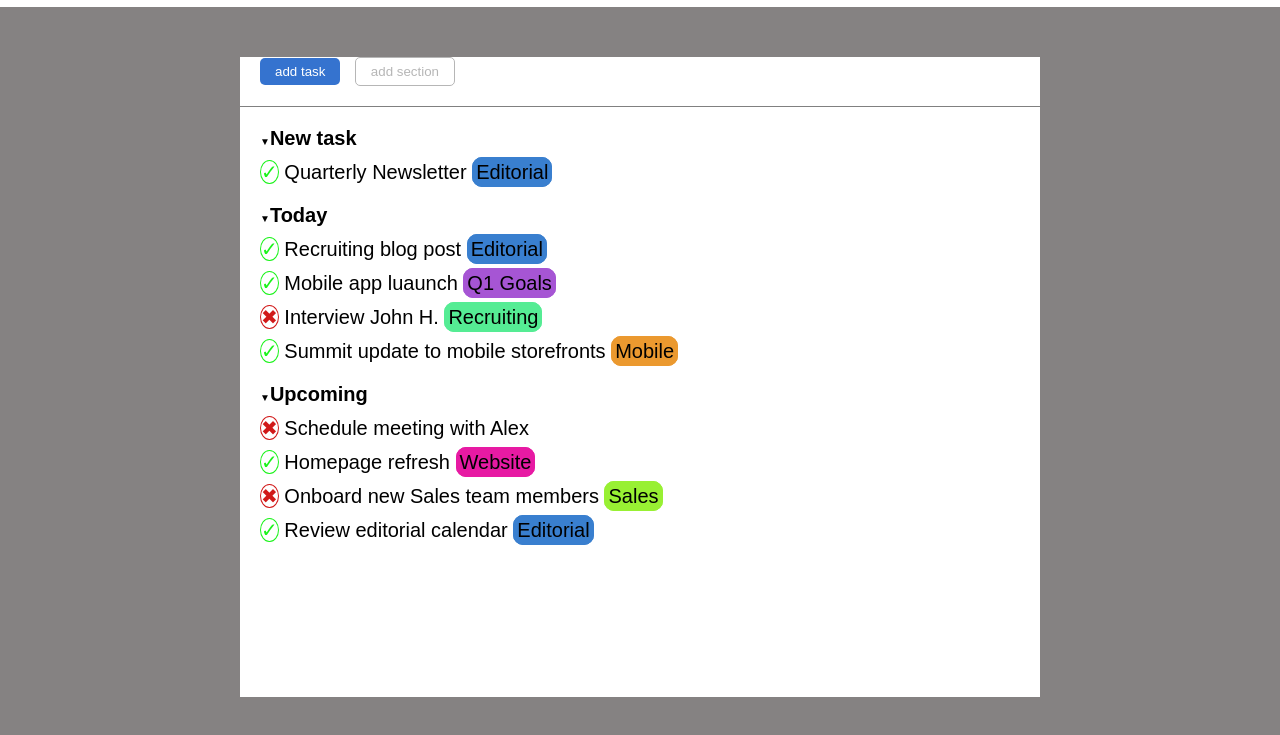
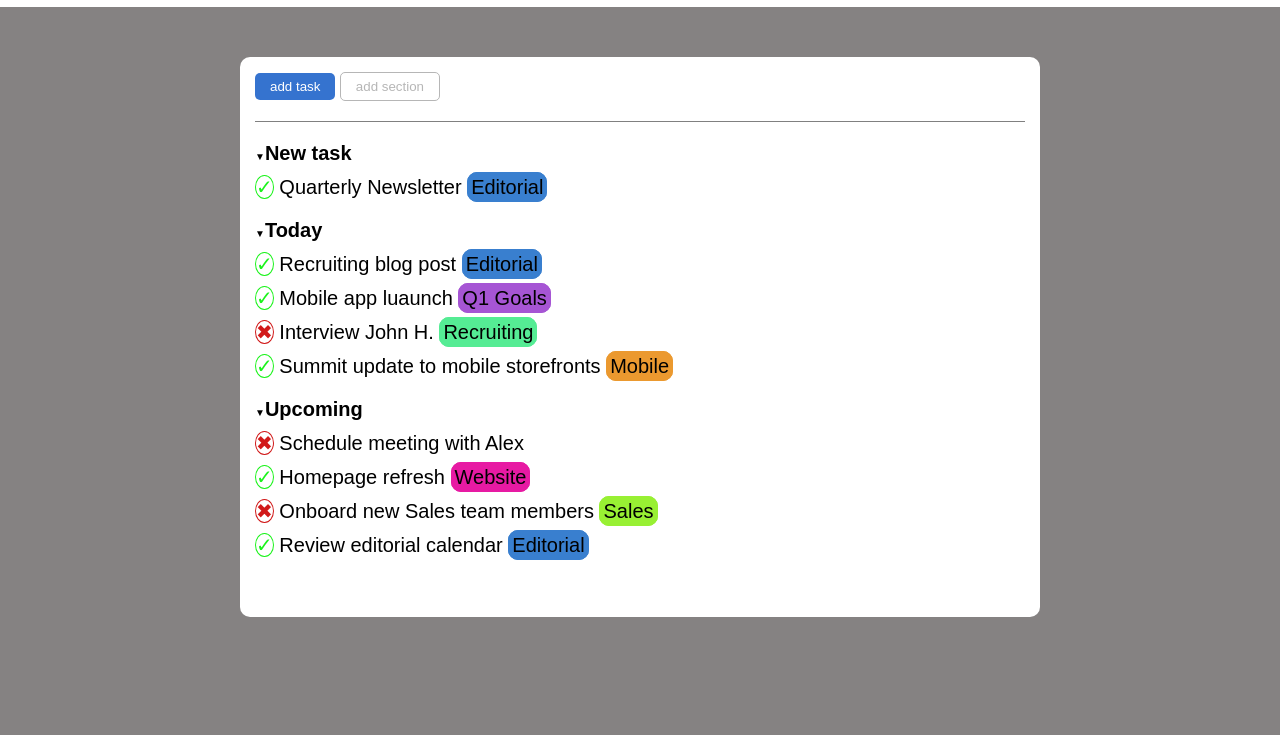
Before and after one commit to LorenzoSeverini/html-css-toboolist, a plain HTML site: page index.html in a window 1280 px wide. Shown: the part 63-798 px from the top of the page. Drawn offline with Linux system fonts and the light colour scheme.

Commit message:
style fix (padding main)

```diff
--- a/css/style.css
+++ b/css/style.css
@@ -1,3 +1,6 @@
+
+/* impostazioni generali */
+
 *{
     box-sizing: border-box;
     margin: 0px;
@@ -8,6 +11,8 @@
 body{
     background-color: rgb(133, 130, 130);
 }
+
+/* titolo e logo */
 
 header{
     width: 100%;
@@ -28,12 +33,18 @@ h1{
     display: inline;
 }
 
+/* contenitore generale */
+
 main{
     max-width: 800px;
-    height: 80%;
+    height: 70%;
     margin: 0 auto;
     background-color: rgb(255, 255, 255);
+    border-radius: 10px;
+    padding: 15px;
 }
+
+/* parte button */
 
 #button{
     width: 100%;
@@ -48,7 +59,6 @@ main{
     border-radius: 5px;
     text-align: center;
     color: white;
-    margin-left: 20px;
 }
 
 .button2{
@@ -58,15 +68,12 @@ main{
     border-radius: 5px;
     text-align: center;
     color: rgb(182, 182, 182);
-    margin-left: 10px;
 }
+
+/* parte con list e border radius */
 
 .simbolo{
     font-size: 10px;
-}
-
-#todolist{
-    margin-left: 20px;
 }
 
 h2{
```
